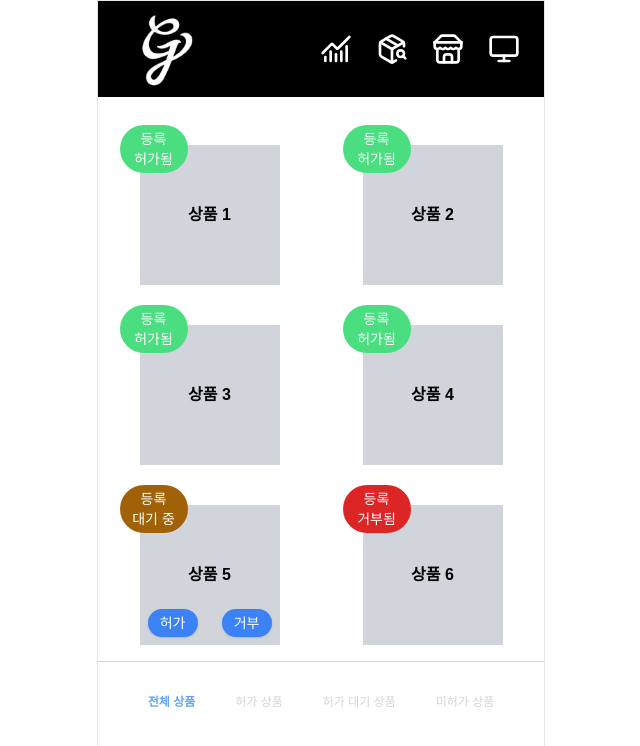
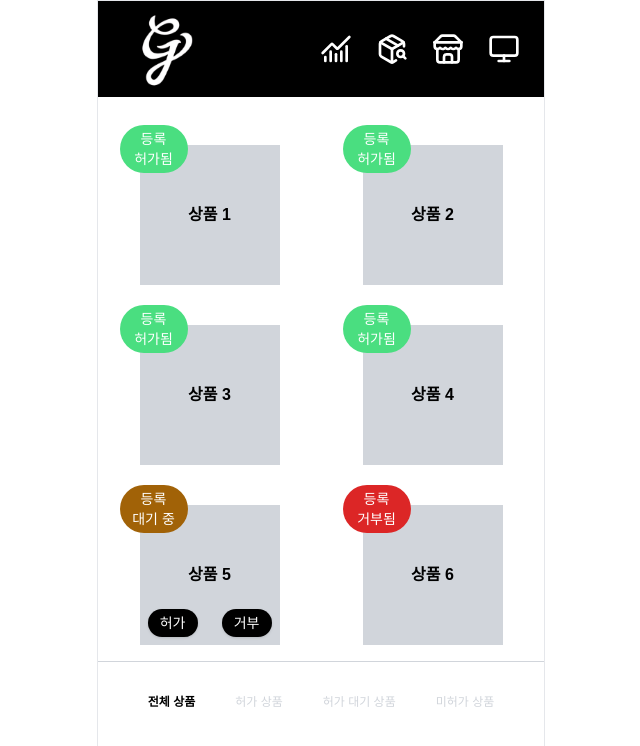
Before and after one commit to teamGrowup/fd_grow, a Next.js app in the folder src/app/admin/: page /product in a window 1280 px wide. Shown: the top 746 px of the page, without its empty margins (319-959 px from the left). Built offline with nearby package versions, Linux system fonts and the light colour scheme.

Commit message:
refactor: admin FooterBar & MultiItem

```diff
--- a/src/app/admin/src/app/(routes)/brand/page.tsx
+++ b/src/app/admin/src/app/(routes)/brand/page.tsx
@@ -2,10 +2,10 @@
 import { Button } from "@/packages/ui/src/index";
 
 import LogoBar from "../../../components/LogoBar";
-
+import MultiItem from "../../../components/MultiItem";
 import FooterBar from "../../../components/FooterBar";
 
-const BrandEnrollmentRequestPage: React.FC = () => {
+const BrandEnrollmentRequestPage: React.FC = () => { // 컴포넌트 이용해서 수정할 것
   return (
     <>
       <LogoBar />
--- a/src/app/admin/src/components/FooterBar.tsx
+++ b/src/app/admin/src/components/FooterBar.tsx
@@ -17,7 +17,7 @@ const FooterBar: React.FC<FooterPropsType> = ({ category }) => {
       <ul className="flex justify-center items-center gap-10 py-2 translate-y-6">
         <button
           type="button"
-          className="text-xs text-blue-400 font-bold"
+          className="text-xs text-black font-bold"
           onClick={() => setScope("all")}
         >
           전체 {categoryName}
--- a/src/app/admin/src/components/MultiItem.tsx
+++ b/src/app/admin/src/components/MultiItem.tsx
@@ -17,7 +17,17 @@ const MultiItem: React.FC<ItemPropsType> = ({ category, id, isApproved }) => {
       : "bg-yellow-700";
 
   const categoryName =
-    category === "product" ? "상품" : category === "brand" ? "브랜드" : "";
+    category === "product" ? (
+      "상품"
+    ) : category === "brand" ? (
+      <>
+        브랜드
+        <br />
+        요청
+      </>
+    ) : (
+      ""
+    );
 
   return (
     <div className="w-[140px] h-[140px] bg-gray-300 relative mb-10">
@@ -35,10 +45,10 @@ const MultiItem: React.FC<ItemPropsType> = ({ category, id, isApproved }) => {
       </p>
       {isApproved === null && (
         <>
-          <Button className="absolute bg-blue-500 text-white rounded-full bottom-2 left-2 w-[50px] h-[28px]">
+          <Button className="absolute bg-black text-white rounded-full bottom-2 left-2 w-[50px] h-[28px]">
             허가
           </Button>
-          <Button className="absolute bg-blue-500 text-white rounded-full bottom-2 right-2 w-[50px] h-[28px]">
+          <Button className="absolute bg-black text-white rounded-full bottom-2 right-2 w-[50px] h-[28px]">
             거부
           </Button>
         </>
```
